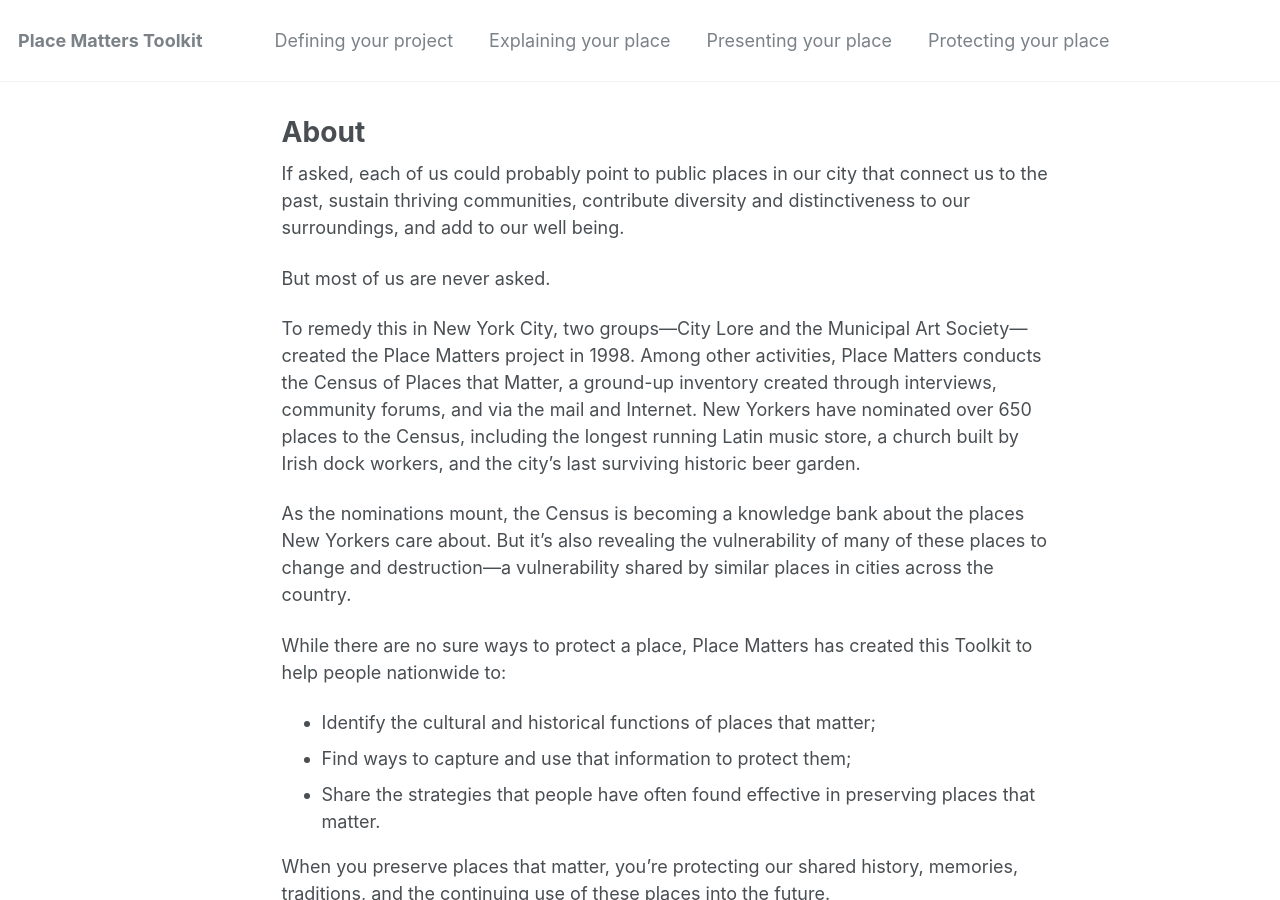
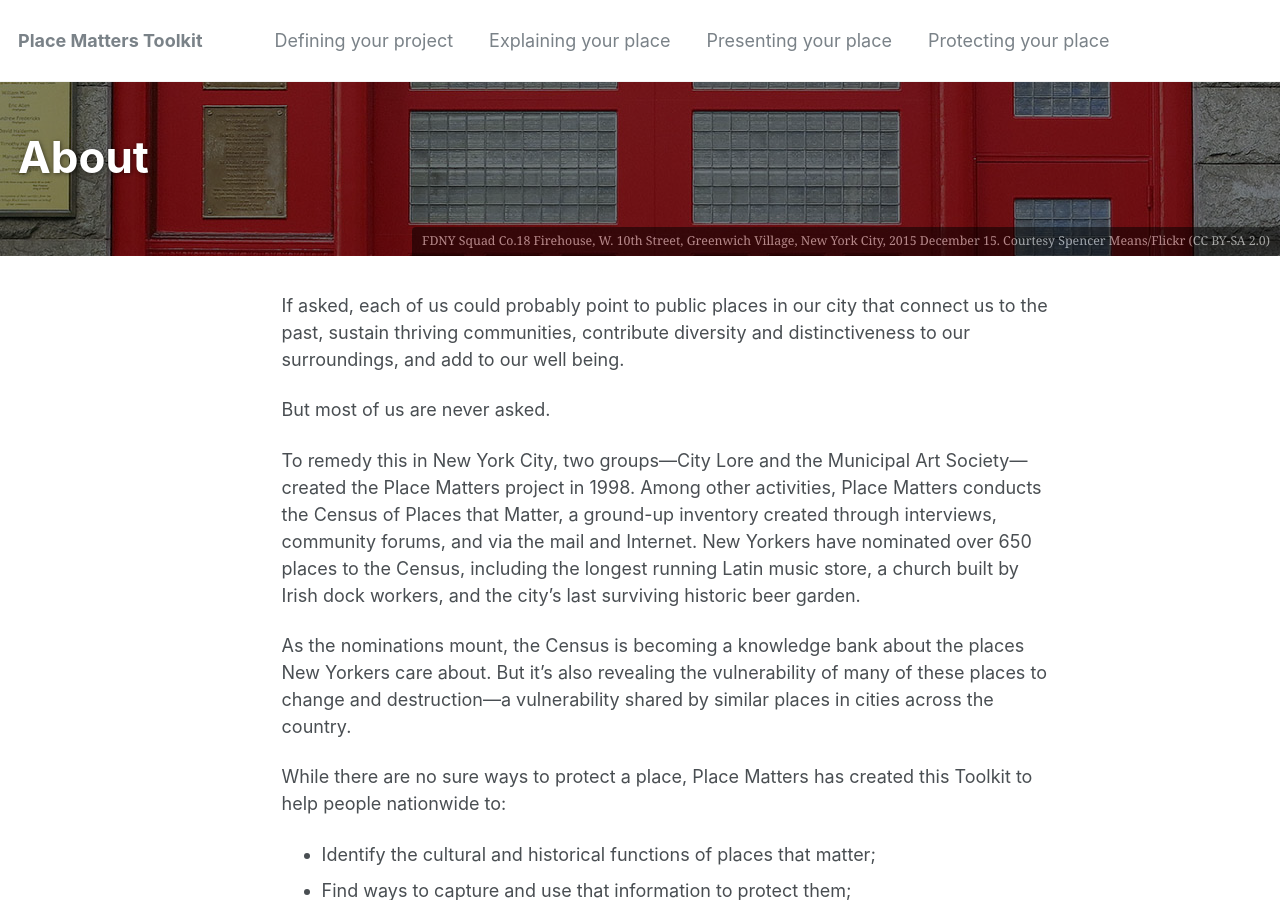
Before and after one commit to localpreservation/placematters, a Jekyll site: the page built from _pages/about.md, in a window 1280 px wide and 900 px high. Built offline with Jekyll 4.4.1, drawn with Linux system fonts in a browser that asks for light colours.

Commit message:
Add image to homepage, About page

```diff
--- a/_pages/about.md
+++ b/_pages/about.md
@@ -2,6 +2,10 @@
 title: "About"
 layout: single
 permalink: /about/
+header:
+  overlay_image: 27661222071_d149288f9e_k-square.jpg
+  overlay_filter: "0.5"
+  caption: "FDNY Squad Co.18 Firehouse, W. 10th Street, Greenwich Village, New York City,  2015 December 15. Courtesy [Spencer Means/Flickr](https://www.flickr.com/photos/hunky_punk/27661222071/) ([CC BY-SA 2.0](https://creativecommons.org/licenses/by-nc/2.0/))"
 ---
 
 If asked, each of us could probably point to public places in our city that connect us to the past, sustain thriving communities, contribute diversity and distinctiveness to our surroundings, and add to our well being.
```
Also changed, not shown: _pages/toolkit.md (+2 -1 lines), images/27661222071_d149288f9e_k-square.jpg (added).
